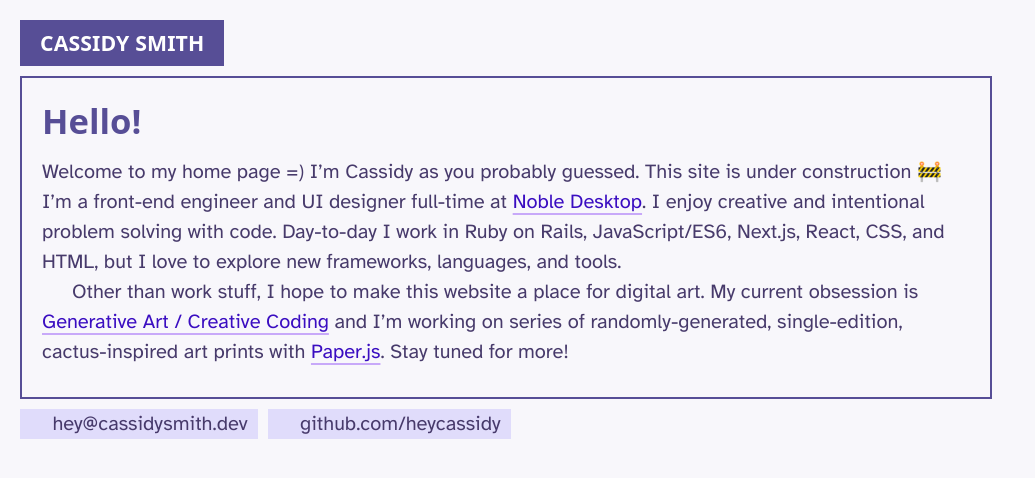
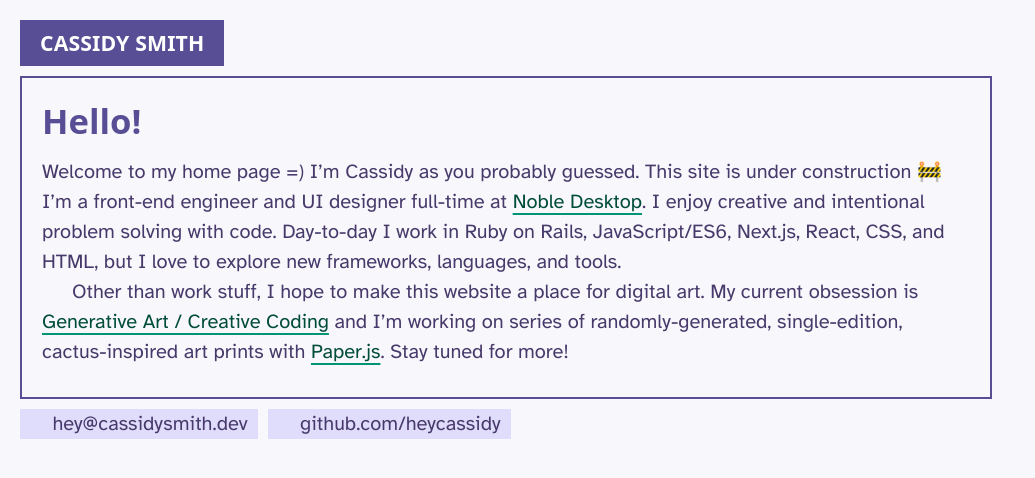
Before and after one commit to heycassidy/cassidysmith.dev, a Next.js app: page / in a window 1280 px wide. Shown: the top 478 px of the page, without its empty margins (0-1035 px from the left). Built offline with nearby package versions, Linux system fonts and the light colour scheme; some icons are missing.

Commit message:
adust link colors and styles

```diff
--- a/components/banner.js
+++ b/components/banner.js
@@ -1,5 +1,6 @@
 import Link from 'next/link'
 import { css } from '../stitches.config'
+import { focusOutline } from '../styles/mixins'
 
 const bannerStyles = css({
   marginBottom: '$medium'
@@ -31,10 +32,7 @@ const logoStyles = css({
     '&:active, &:hover:active': {
       color: '$primary325',
     },
-    '&:focus': {
-      outline: '3px dashed $colors$secondary325',
-      outlineOffset: '1px'
-    },
+    '&:focus': focusOutline,
   }
 })
 
--- a/components/contactLinks.js
+++ b/components/contactLinks.js
@@ -1,6 +1,7 @@
 import { MailIcon, MarkGithubIcon } from '@primer/octicons-react'
 import Link from 'next/link'
 import { css } from '../stitches.config'
+import { focusOutline } from '../styles/mixins'
 
 
 const styles = css({
@@ -26,15 +27,13 @@ const styles = css({
     },
     '&:hover': {
       textDecorationColor: '$primary425',
+      backgroundColor: '$primary125',
     },
     '&:active, &:hover:active': {
-      color: '$quinary525',
-      textDecorationColor: '$quinary525',
+      color: '$quaternary525',
+      textDecorationColor: '$quaternary525',
     },
-    '&:focus': {
-      outline: '2px dashed $colors$secondary325',
-      outlineOffset: '1px'
-    },
+    '&:focus': focusOutline,
   }
 
 })
--- a/styles/colors.js
+++ b/styles/colors.js
@@ -1,3 +1,5 @@
+// https://app.atmos.style/
+
 export const palettes = {
   // Neutral
   neutral950: '#1d1520',
@@ -9,33 +11,33 @@ export const palettes = {
   neutral325: '#d7d5d9',
   neutral225: '#eeedef',
   neutral125: '#f7f6f8',
-  neutral0: '#fbfbfb',
+  neutral0:   '#fbfbfb',
 
   // Primary
   primary950: '#1d1425',
   primary825: '#2b2439',
   primary725: '#382e4d',
   primary625: '#473a6b',
-  primary525: '#574e96',
+  primary525: '#574e95',
   primary425: '#7d72c4',
   primary325: '#b3acec',
   primary225: '#e0dcfb',
   primary125: '#eeeafc',
-  primary0: '#f8f7fb',
+  primary0:   '#f8f7fb',
 
   // Secondary
-  secondary950: '#0f1a16',
-  secondary825: '#19332a',
-  secondary725: '#003b28',
-  secondary625: '#005235',
-  secondary525: '#0b672f',
-  secondary425: '#4b8f48',
-  secondary325: '#8cc486',
-  secondary225: '#afe9b8',
-  secondary125: '#d0fae6',
-  secondary0: '#f9fdfd',
+  secondary950: '#051b15',
+  secondary825: '#042e23',
+  secondary725: '#023a2d',
+  secondary625: '#004c3b',
+  secondary525: '#00614c',
+  secondary425: '#019576',
+  secondary325: '#48cca8',
+  secondary225: '#b1e9d6',
+  secondary125: '#d6f4e9',
+  secondary0:   '#f4fefa',
 
-  // Tertiary
+  // tertiary
   tertiary950: '#1f160a',
   tertiary825: '#2f1f0c',
   tertiary725: '#412a10',
@@ -45,29 +47,17 @@ export const palettes = {
   tertiary325: '#dcb287',
   tertiary225: '#fad7b4',
   tertiary125: '#ffe9d4',
-  tertiary0: '#fdfcfb',
+  tertiary0:   '#fdfcfb',
 
-  // Quaternary
-  quaternary950: '#1b0750',
-  quaternary825: '#290b81',
-  quaternary725: '#320ca5',
-  quaternary625: '#3a0dc1',
-  quaternary525: '#622df1',
-  quaternary425: '#9869f5',
-  quaternary325: '#c8a9f9',
-  quaternary225: '#e6d8f9',
-  quaternary125: '#f2ebfa',
-  quaternary0: '#fcfbfd',
-
-  // Quinary
-  quinary950: '#610027',
-  quinary825: '#6f001f',
-  quinary725: '#8d0a1d',
-  quinary625: '#ac2f0d',
-  quinary525: '#c34900',
-  quinary425: '#db5e00',
-  quinary325: '#e77a13',
-  quinary225: '#ec9928',
-  quinary125: '#e7aa42',
-  quinary0: '#e0b459',
+  // quaternary
+  quaternary950: '#610027',
+  quaternary825: '#6f001f',
+  quaternary725: '#8d0a1d',
+  quaternary625: '#ac2f0d',
+  quaternary525: '#c34900',
+  quaternary425: '#db5e00',
+  quaternary325: '#e77a13',
+  quaternary225: '#ec9928',
+  quaternary125: '#e7aa42',
+  quaternary0:   '#e0b459',
 }
--- a/styles/mixins.js
+++ b/styles/mixins.js
@@ -1,28 +1,27 @@
+export const focusOutline = {
+  outline: '2px dashed $colors$secondary425',
+  outlineOffset: '1px',
+  '&:hover': { outline: 'none' }
+}
+
 export const textLink = {
-  textDecorationColor: '$quaternary325',
+  textDecorationColor: '$secondary425',
   textUnderlinePosition: 'under',
   transition: 'color 0.2s, text-decoration-color 0.2s',
 
   '&:link': {
-    color: '$quaternary625',
+    color: '$secondary625',
   },
   '&:visited': {
-    color: '$quaternary625',
+    color: '$secondary625',
   },
   '&:hover': {
+    color: '$secondary425',
+    textDecorationColor: '$secondary325',
+  },
+  '&:active, &:hover:active': {
     color: '$quaternary425',
     textDecorationColor: '$quaternary325',
   },
-  '&:active, &:hover:active': {
-    color: '$quinary425',
-    textDecorationColor: '$quinary325',
-  },
-  '&:focus': {
-    // textDecoration: 'none',
-    outline: '2px dashed $colors$secondary325',
-    outlineOffset: '2px',
-    ":hover": {
-      outline: 'none'
-    }
-  },
+  '&:focus': focusOutline,
 }
```
